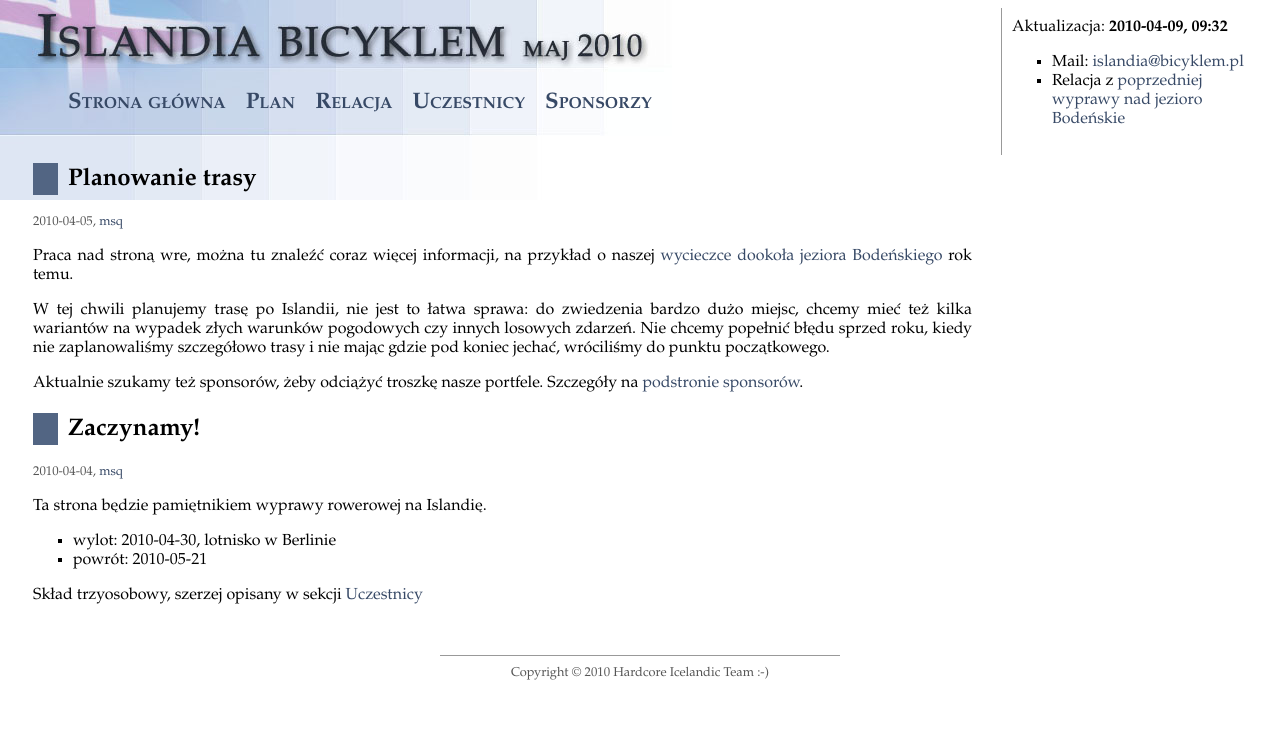
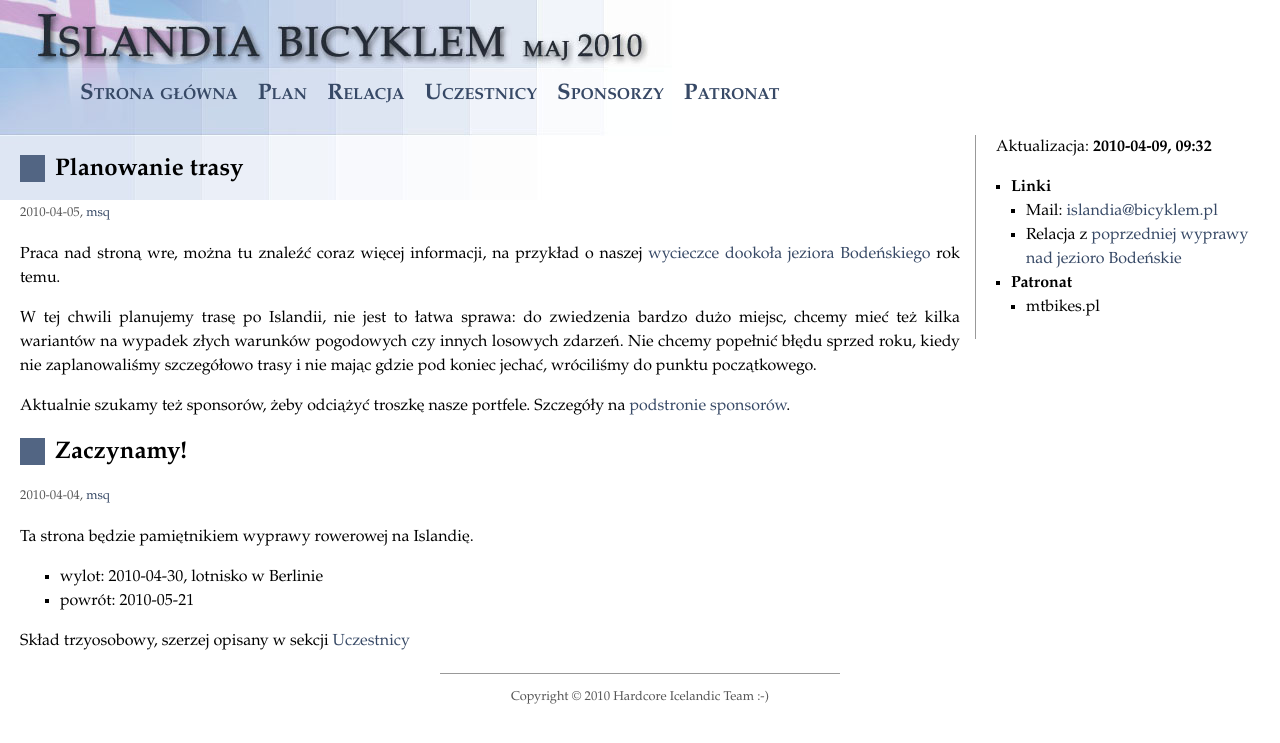
Before and after one commit to michalbugno/bicyklem.pl, a Jekyll site: the page built from index.html, in a window 1280 px wide. Shown: the top 743 px of the page. Built offline with Jekyll 4.4.1, drawn with Linux system fonts in a browser that asks for light colours.

Commit message:
Layout changes (proper sidebar) Patronage page

```diff
--- a/_layouts/default.html
+++ b/_layouts/default.html
@@ -10,28 +10,49 @@
     <link rel="stylesheet" href="css/screen.css" type="text/css" media="screen, projection" />
   </head>
   <body>
-    <div id="sidebar">
-      Aktualizacja: <strong>{{ site.time | date: "%Y-%m-%d, %H:%M" }}</strong>
-      <ul>
-        <li>Mail: <a href="mailto:islandia@bicyklem.pl">islandia@bicyklem.pl</a></li>
-        <li>Relacja z <a href="./bodensee.html">poprzedniej wyprawy nad jezioro
-          Bodeńskie</a></li>
-      </ul>
-    </div>
+    <div id="maincontainer">
       <div id="menu">
+        <div class="innertube">
           <ol>
             <li><a href=".">Strona główna</a></li>
             <li><a href="./trip_plan.html">Plan</a></li>
             <li><a href="./report.html">Relacja</a></li>
             <li><a href="./about.html">Uczestnicy</a></li>
             <li><a href="./sponsorship.html">Sponsorzy</a></li>
+            <li><a href="./patronage.html">Patronat</a></li>
           </ol>
         </div>
-    <div id="main">
+      </div>
+
+      <div id="contentwrapper">
+        <div id="contentcolumn">
+          <div class="innertube">
             {{ content }}
           </div>
-    <div id="footer" class="meta">
-      Copyright &copy; 2010 Hardcore Icelandic Team :-)
+        </div>
+      </div>
+
+      <div id="sidebar">
+        <div class="innertube">
+          Aktualizacja: <strong>{{ site.time | date: "%Y-%m-%d, %H:%M" }}</strong>
+          <ul>
+            <li><strong>Linki</strong></li>
+            <ul>
+              <li>Mail: <a href="mailto:islandia@bicyklem.pl">islandia@bicyklem.pl</a></li>
+              <li>Relacja z <a href="./bodensee.html">poprzedniej wyprawy nad jezioro
+                Bodeńskie</a></li>
+            </ul>
+            <li><strong>Patronat</strong></li>
+            <ul>
+              <li>mtbikes.pl</li>
+            </ul>
+          </ul>
+        </div>
+      </div>
+
+      <div id="footer">
+        <span class="meta">Copyright &copy; 2010 Hardcore Icelandic Team :-)</span>
+      </div>
     </div>
   </body>
 </html>
--- a/css/screen.css
+++ b/css/screen.css
@@ -1,6 +1,9 @@
 body {
   background: url('../images/menu.jpg') no-repeat;
   font-family: 'Palatino';
+  margin: 0;
+  padding: 0;
+  line-height: 1.5em;
 }
 
 a {
@@ -49,9 +52,18 @@ img {
   margin: 0 10px 0 10px;
 }
 
-#main {
+.innertube {
+  margin: 20px;
+  margin-top: 0px;
+}
+
+#contentwrapper {
+  float: left;
+  width: 100%;
+}
+
+#contentcolumn {
   margin-right: 300px;
-  margin-left: 25px;
 }
 
 #menu {
@@ -75,14 +87,22 @@ img {
 }
 
 #sidebar {
-  float: right;
+  float: left;
+  width: 300px;
+  margin-left: -305px;
   border-left: 1px solid #999;
-  width: 250px;
-  min-height: 100%;
-  padding: 10px;
+}
+
+#sidebar ul {
+  padding-left: 15px;
+}
+
+#sidebar > ul > li {
+  padding-top: 15px;
 }
 
 #footer {
+  clear: left;
   text-align: center;
   border-top: 1px solid #999;
   margin: 50px auto 10px auto;
```
Also changed, not shown: patronage.markdown (added, +8 -0 lines). Lines whose indentation alone changed are shown as unchanged.
